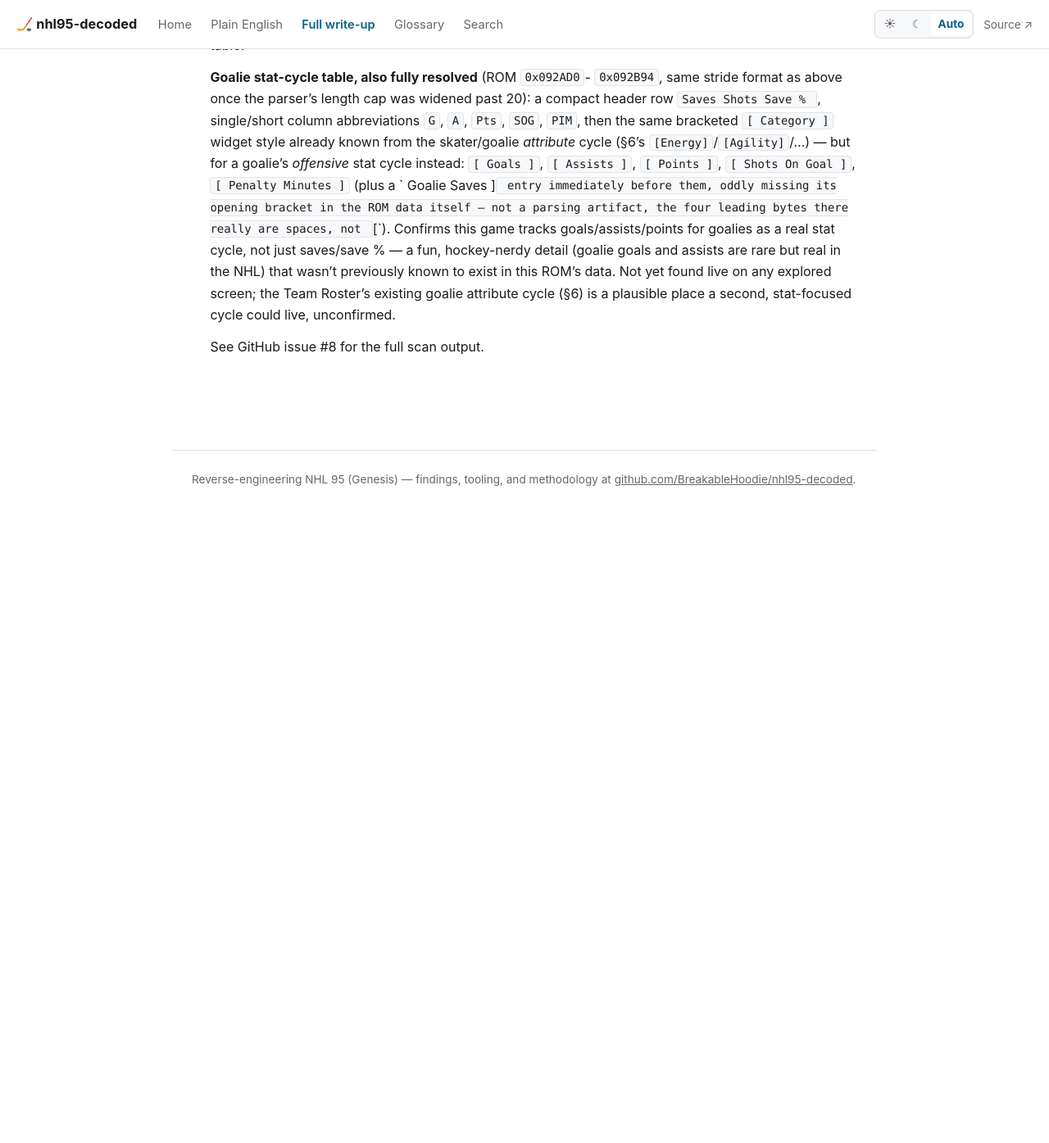
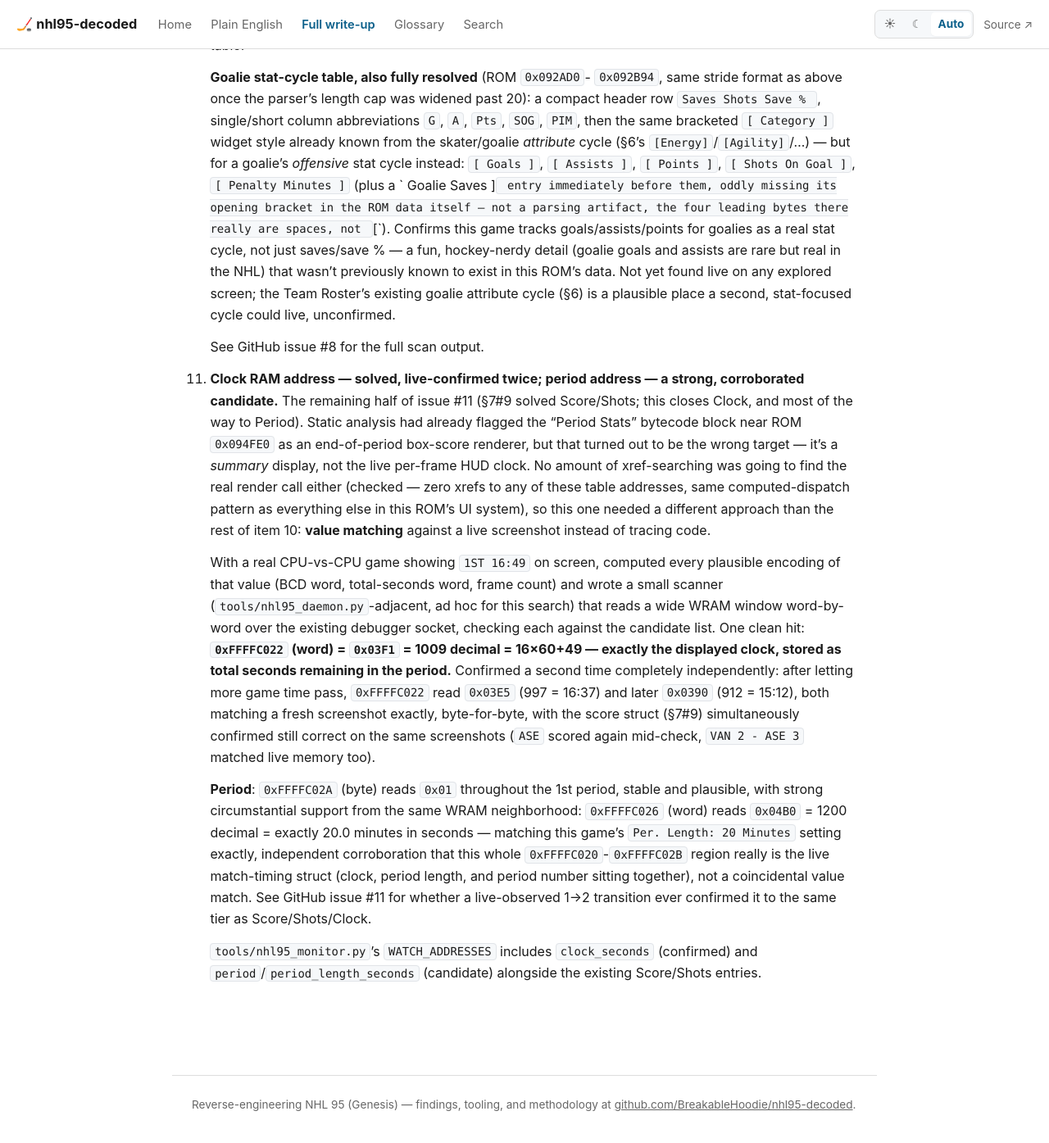
Before and after one commit to BreakableHoodie/nhl95-decoded, a Jekyll site: the page built from docs/FINDINGS.md, in a window 1280 px wide and 1400 px high, scrolled down 40760 px. Shown: the top 1395 px of the window at 82% size. Built offline with Jekyll 4.4.1, drawn with Linux system fonts in a browser that asks for light colours; our own code applies the rules of GitHub Pages for plain Markdown files; before the commit the page ends 41396 px from its top, so only the background shows below that.

Commit message:
Solve the game clock RAM address (issue #11), live-confirmed twice
The static "Period Stats" bytecode lead turned out to be an end-of-period
summary renderer, not the live HUD clock -- and, like everything else in
this ROM's UI system, has zero xrefs to trace back to its caller. Solved
by value-matching instead: computed every plausible encoding of a known
on-screen clock value and scanned a wide WRAM window for a match.
0xFFFFC022 (word) = total seconds remaining in the period, confirmed
twice independently against fresh screenshots (16:49/16:37/15:12, all
exact). Period (0xFFFFC02A) is a strong, corroborated candidate -- a
neighboring word reads exactly 1200 (this game's 20-minute Per. Length
setting, in seconds) -- pending a live-observed transition to reach the
same confirmation tier. Also adds a Struct glossary entry (used heavily
in tonight's write-ups) and folds clock/period into nhl95_monitor.py's
WATCH_ADDRESSES.

Co-Authored-By: Claude Sonnet 5 <noreply@anthropic.com>
Claude-Session: https://claude.ai/code/session_011aZ1aA9KD8EzFd2c37CkWn

```diff
--- a/docs/FINDINGS.md
+++ b/docs/FINDINGS.md
@@ -2013,3 +2013,46 @@ loop (`0x0083E88`). See §5.
     unconfirmed.
 
     See GitHub issue #8 for the full scan output.
+
+11. **Clock RAM address — solved, live-confirmed twice; period address —
+    a strong, corroborated candidate.** The remaining half of issue #11
+    (§7#9 solved Score/Shots; this closes Clock, and most of the way to
+    Period). Static analysis had already flagged the "Period Stats"
+    bytecode block near ROM `0x094FE0` as an end-of-period box-score
+    renderer, but that turned out to be the wrong target — it's a
+    *summary* display, not the live per-frame HUD clock. No amount of
+    xref-searching was going to find the real render call either (checked
+    — zero xrefs to any of these table addresses, same computed-dispatch
+    pattern as everything else in this ROM's UI system), so this one
+    needed a different approach than the rest of item 10: **value
+    matching** against a live screenshot instead of tracing code.
+
+    With a real CPU-vs-CPU game showing `1ST 16:49` on screen, computed
+    every plausible encoding of that value (BCD word, total-seconds word,
+    frame count) and wrote a small scanner
+    (`tools/nhl95_daemon.py`-adjacent, ad hoc for this search) that reads
+    a wide WRAM window word-by-word over the existing debugger socket,
+    checking each against the candidate list. One clean hit: **`0xFFFFC022`
+    (word) = `0x03F1` = 1009 decimal = 16×60+49 — exactly the displayed
+    clock, stored as total seconds remaining in the period.** Confirmed a
+    second time completely independently: after letting more game time
+    pass, `0xFFFFC022` read `0x03E5` (997 = 16:37) and later `0x0390` (912
+    = 15:12), both matching a fresh screenshot exactly, byte-for-byte,
+    with the score struct (§7#9) simultaneously confirmed still correct
+    on the same screenshots (`ASE` scored again mid-check, `VAN 2 - ASE
+    3` matched live memory too).
+
+    **Period**: `0xFFFFC02A` (byte) reads `0x01` throughout the 1st
+    period, stable and plausible, with strong circumstantial support from
+    the same WRAM neighborhood: `0xFFFFC026` (word) reads `0x04B0` = 1200
+    decimal = exactly 20.0 minutes in seconds — matching this game's
+    `Per. Length: 20 Minutes` setting exactly, independent corroboration
+    that this whole `0xFFFFC020`-`0xFFFFC02B` region really is the live
+    match-timing struct (clock, period length, and period number sitting
+    together), not a coincidental value match. See GitHub issue #11 for
+    whether a live-observed 1→2 transition ever confirmed it to the same
+    tier as Score/Shots/Clock.
+
+    `tools/nhl95_monitor.py`'s `WATCH_ADDRESSES` includes `clock_seconds`
+    (confirmed) and `period`/`period_length_seconds` (candidate) alongside
+    the existing Score/Shots entries.
```
Also changed, not shown: docs/GLOSSARY.md (+9 -0 lines), tools/nhl95_monitor.py (+19 -8 lines).
